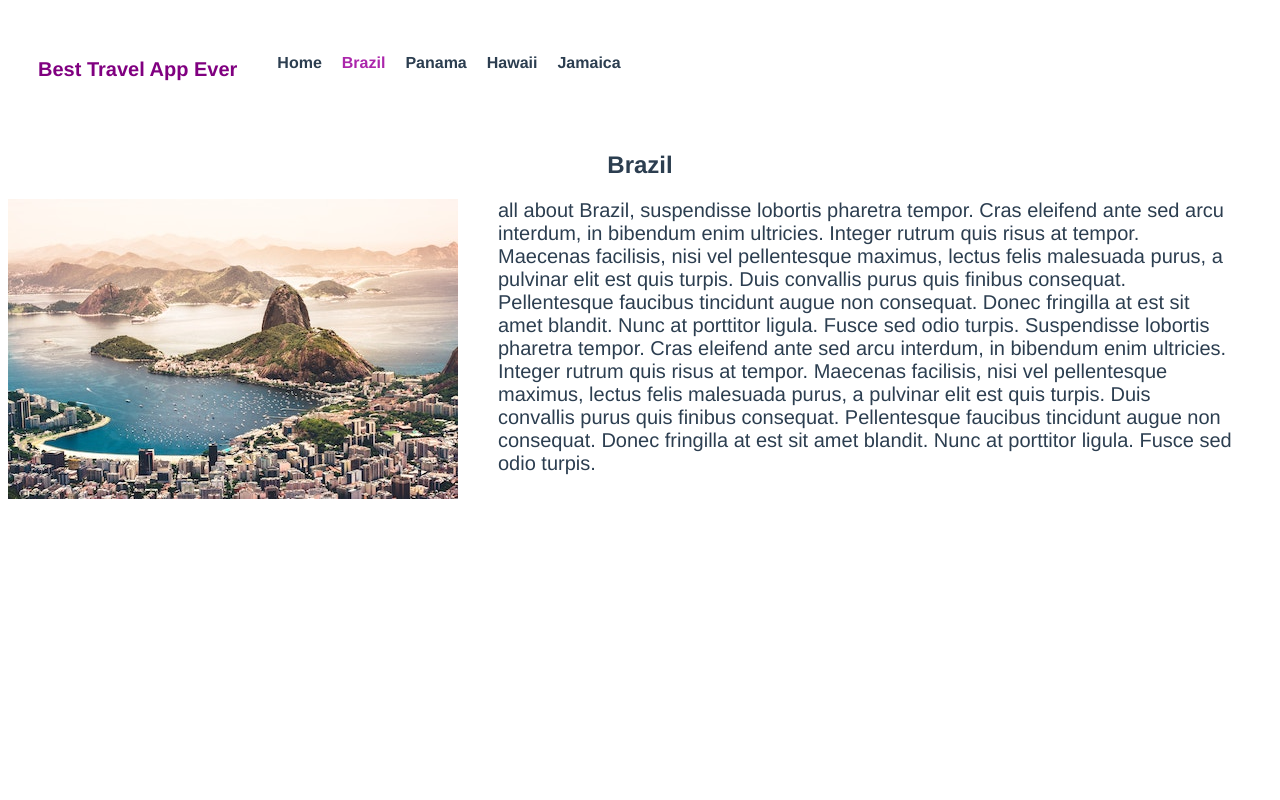
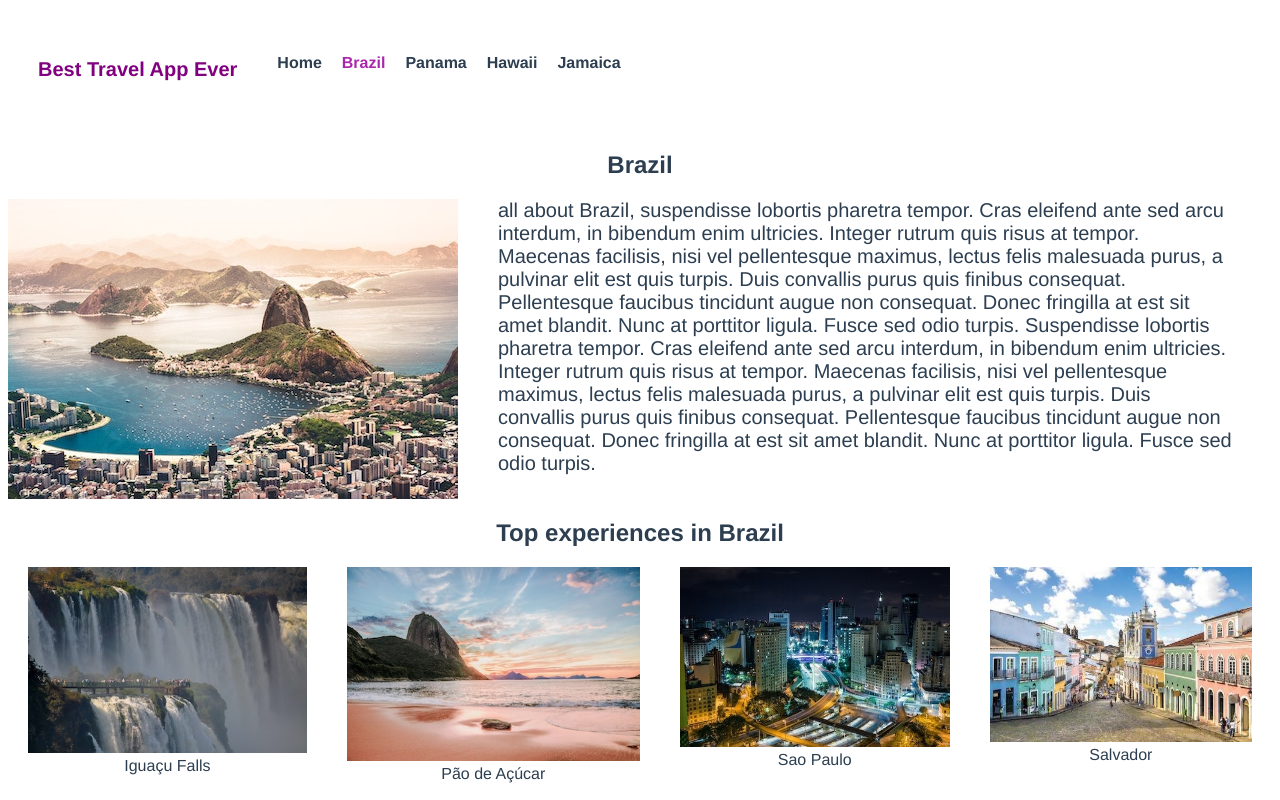
Before and after one commit to christopher-dabrowski/learn-vue-router, a Vue app: page /#/details/brazil in a window 1280 px wide. Built offline with nearby package versions, Linux system fonts and the light colour scheme.

Commit message:
Display experiences in destination

```diff
--- a/src/views/DestinationDetails.vue
+++ b/src/views/DestinationDetails.vue
@@ -1,4 +1,5 @@
 <template>
+  <div>
     <section class="destinations">
       <h1>
         {{ destination.name }}
@@ -11,6 +12,23 @@
         <p>{{ destination.description }}</p>
       </div>
     </section>
+
+    <section class="experiences">
+      <h2>Top experiences in {{ destination.name }}</h2>
+      <div class="cards">
+        <div
+          class="card"
+          v-for="experience in destination.experiences"
+          :key="experience.slug"
+        >
+          <img :src="require(`@/assets/${experience.image}`)" />
+          <span class="cart__text">
+            {{ experience.name }}
+          </span>
+        </div>
+      </div>
+    </section>
+  </div>
 </template>
 <script>
 import store from "@/store";
@@ -50,4 +68,26 @@
   font-size: 20px;
   text-align: left;
 }
+
+.cards {
+  display: flex;
+  justify-content: space-between;
+}
+.cards img {
+  max-height: 200px;
+}
+.card {
+  padding: 0 20px;
+  position: relative;
+}
+.card__text {
+  position: absolute;
+  top: 50%;
+  left: 50%;
+  transform: translate(-50%, -50%);
+  color: white;
+  font-size: 25px;
+  font-weight: bold;
+  text-decoration: none;
+}
 </style>
```
Lines whose indentation alone changed are shown as unchanged.
